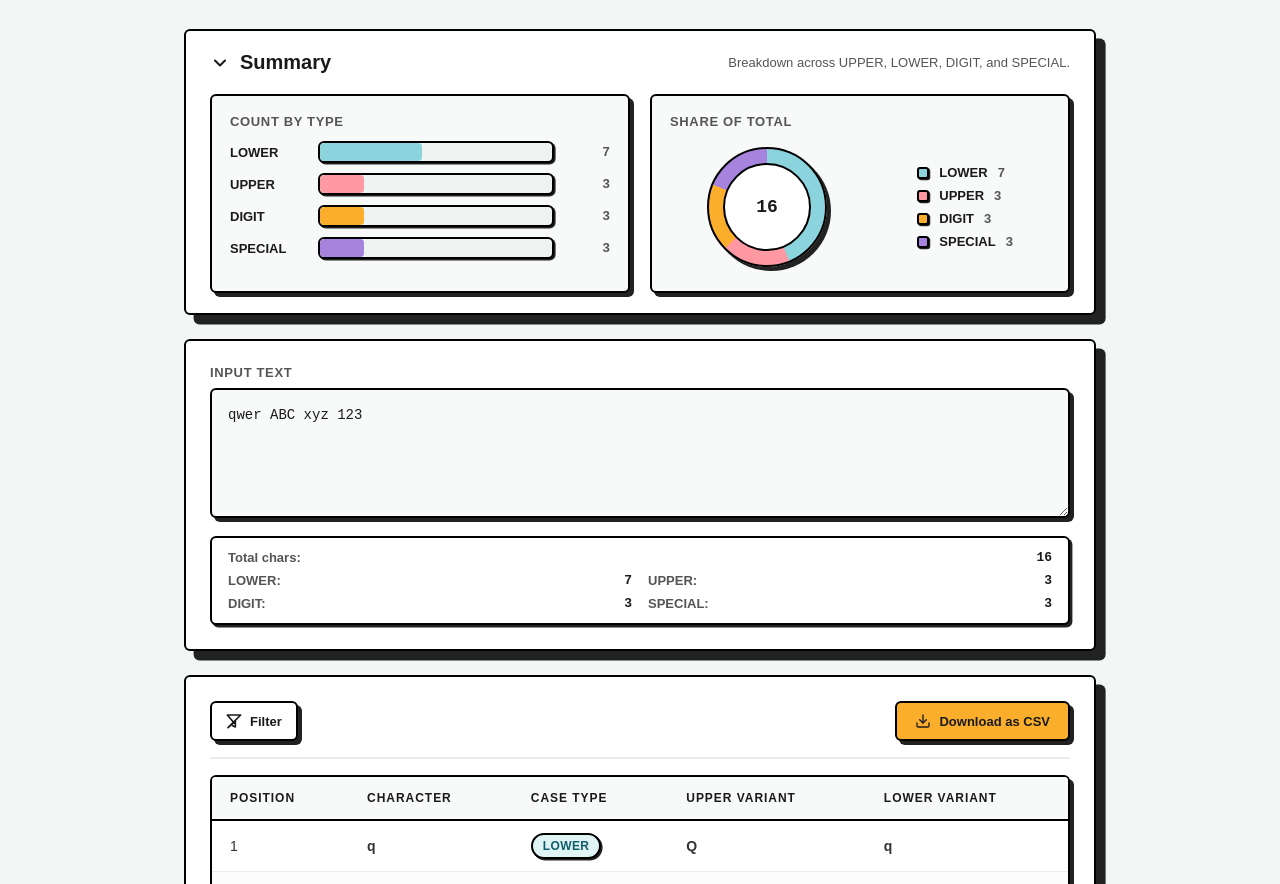
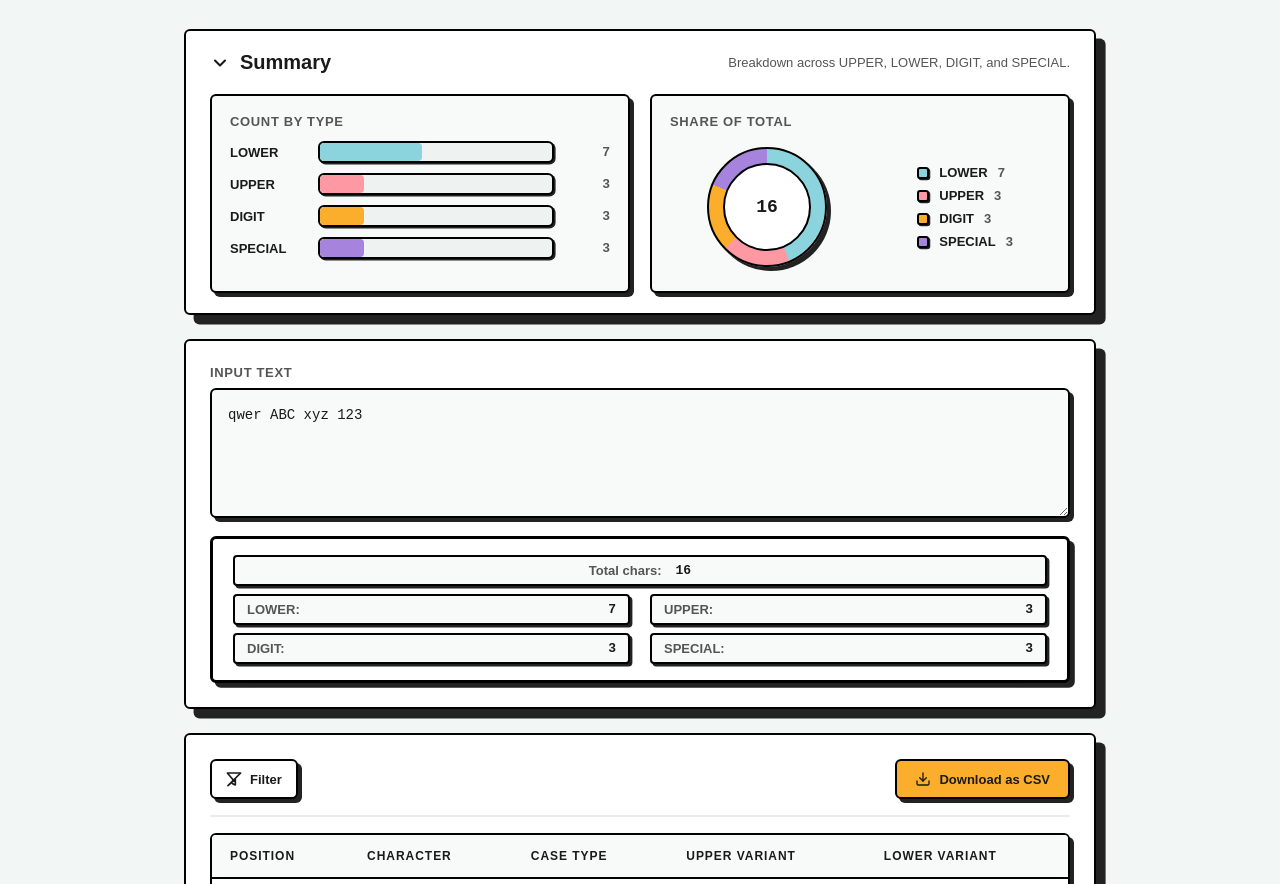
Before and after one commit to alifadwitiyap/unword, a plain HTML site: page index.html in a window 1280 px wide. Shown: the part 216-1100 px from the top of the page. Drawn offline with Linux system fonts and the light colour scheme; a web font is replaced by a local one.

Commit message:
fix(ui): polish input stats bar — thicker border, stronger shadow, individual stat pills with centered total, consistent typography

```diff
--- a/assets/css/style.css
+++ b/assets/css/style.css
@@ -225,16 +225,16 @@ textarea:focus {
 /* ── Input stats ────────────────────────────────────────────────── */
 .input-stats {
   margin-top: 14px;
-  padding: 12px 16px;
+  padding: 16px 20px;
   background: var(--surface);
-  border: 2px solid var(--border);
+  border: 3px solid var(--border);
   border-radius: var(--radius);
-  box-shadow: var(--shadow-sm);
+  box-shadow: var(--shadow-lg);
   display: grid;
   grid-template-columns: repeat(2, minmax(0, 1fr));
-  gap: 8px 16px;
+  gap: 8px 20px;
   font-size: 13px;
-  font-weight: 600;
+  font-weight: 700;
   color: var(--muted);
   align-items: center;
 }
@@ -242,12 +242,19 @@ textarea:focus {
   display: flex;
   align-items: center;
   justify-content: space-between;
-  gap: 12px;
+  gap: 14px;
   white-space: nowrap;
   min-width: 0;
+  padding: 6px 12px;
+  background: #f8faf9;
+  border: 2px solid var(--border);
+  border-radius: calc(var(--radius) - 2px);
+  box-shadow: var(--shadow-sm);
 }
 .input-stats .stat-item:first-child {
   grid-column: 1 / -1;
+  justify-content: center;
+  font-weight: 800;
 }
 .input-stats .stat-value {
   color: var(--fg);
```
